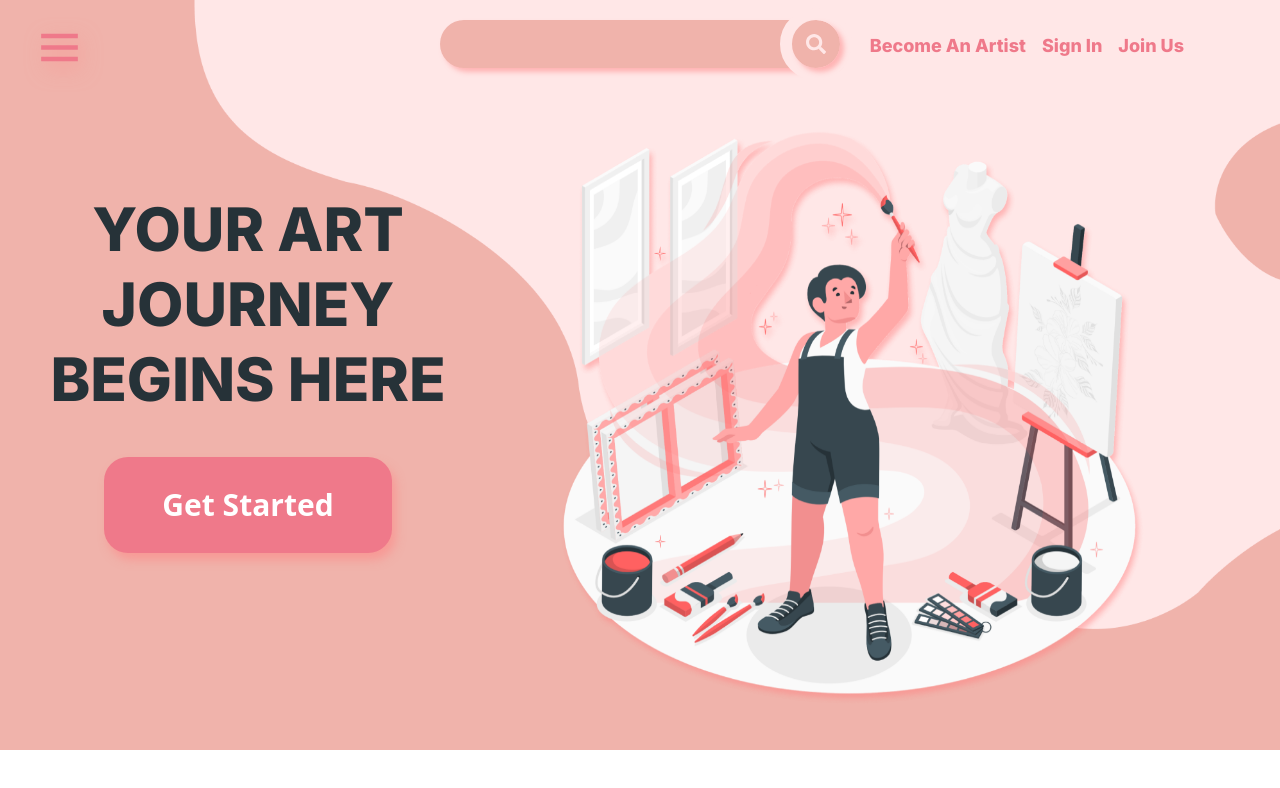
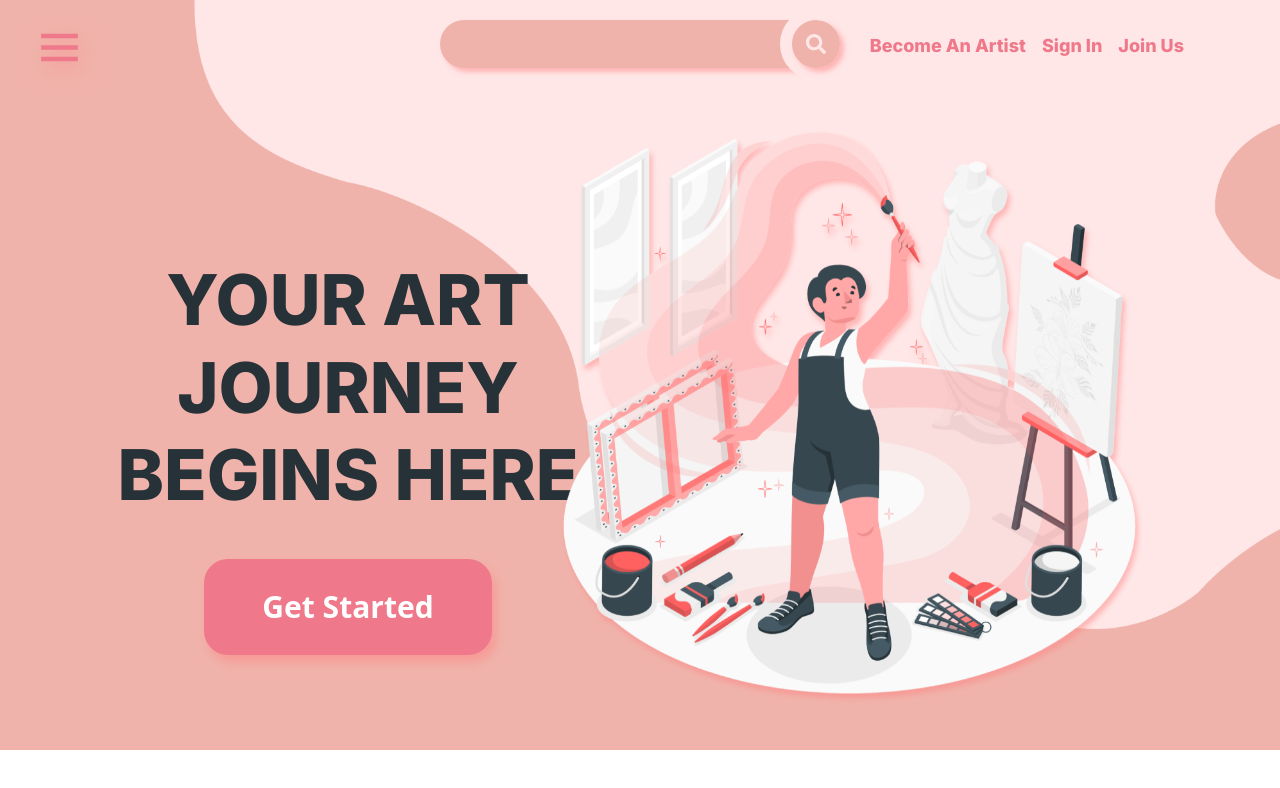
Before and after one commit to Tony-ArtZ/art-comm, a Next.js app: page / in a window 1280 px wide. Shown: the top 788 px of the page. Built offline with nearby package versions, Linux system fonts and the light colour scheme.

Commit message:
fixed tabled responsive design

```diff
--- a/pages/index.tsx
+++ b/pages/index.tsx
@@ -33,8 +33,8 @@ const Hero = () => {
           <li className="list-item">Join Us</li>
         </ul>
       </nav>
-      <section className="flex z-10 flex-col 2xl:pt-72 xl:pt-64 pt-32 sm-md:pt-48 sm:pl-12 justify-center sm-md:w-min w-full items-center">
-        <h1 className="xl:w-[600px] sm-md:w-[400px] sm:w-[600px] w-full leading-tight font-Inter text-heading text-center sm-md:text-[60px] 2xl:text-[80px] xl:text-[70px] sm:text-[70px] text-3xl">
+      <section className="flex z-10 flex-col 2xl:pt-72 xl:pt-64 pt-32 sm-md:pt-48 sm-md:pl-12 pl-0 justify-center sm-md:w-min w-full items-center">
+        <h1 className="xl:w-[600px] sm-md:w-[400px] md:w-[500px] sm:w-[600px] w-80 leading-tight font-Inter text-heading text-center  sm-md:text-[50px] lg:text-[60px] 2xl:text-[80px] xl:text-[70px] sm:text-[70px] text-[40px]">
           YOUR ART JOURNEY BEGINS HERE
         </h1>
         <button className="btn-primary before:content-[''] font-inter">
--- a/tailwind.config.js
+++ b/tailwind.config.js
@@ -42,7 +42,7 @@ module.exports = {
         }
       },
       screens: {
-        "sm-md" : {'min':'902px'}
+        "sm-md" :'902px',
       },
     },
   },
```
